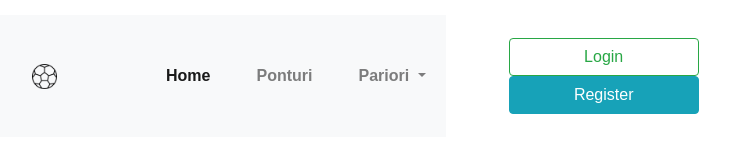
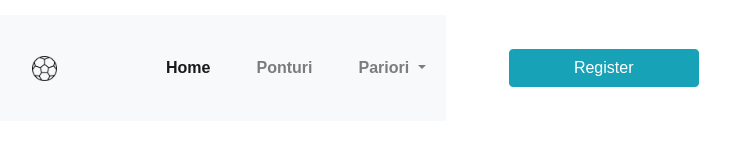
Before and after one commit to ionut/sm-projects, a plain HTML site: page tipseri/index.html in a window 1280 px wide. Shown: the whole page, without its empty margins (419-1149 px from the left). Drawn offline with nearby package versions, Linux system fonts and the light colour scheme.

Commit message:
Update index.html

```diff
--- a/tipseri/index.html
+++ b/tipseri/index.html
@@ -37,9 +37,8 @@
                   </div>
                 </li>
               </ul>
-              <form class="form-inline my-2 my-lg-0">
-                <button class="btn btn-outline-success my-2 my-sm-0" type="submit">Login</button>
-                <button class="btn btn-info my-2 my-sm-0 " type="submit"><a href="form.html">Register</a></button>
+              <form method="GET" action="form.html">
+                  <button class="btn btn-info my-2 my-sm-0 " type="submit">Register</button>
               </form>
             </div>
           </nav>
```
